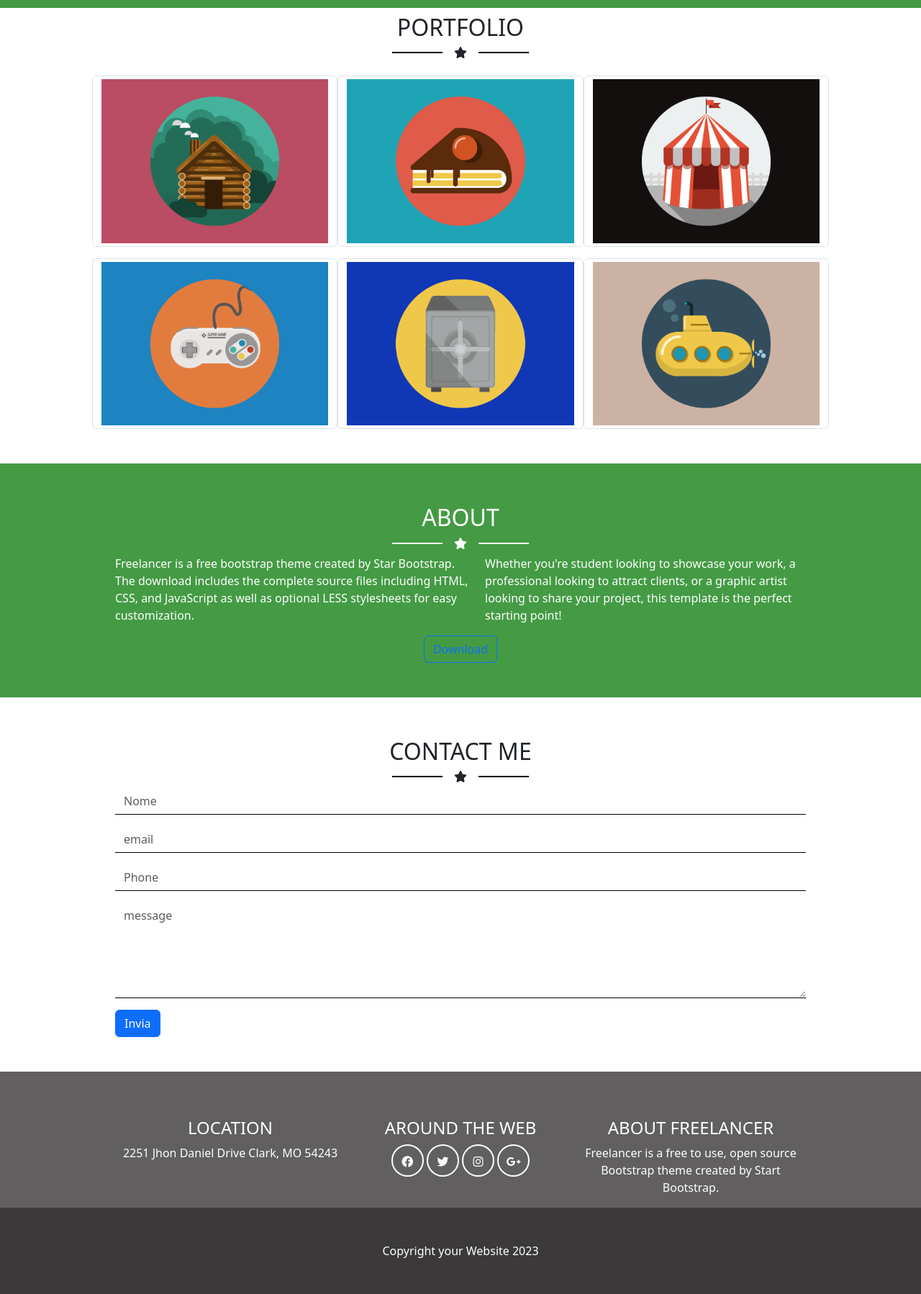
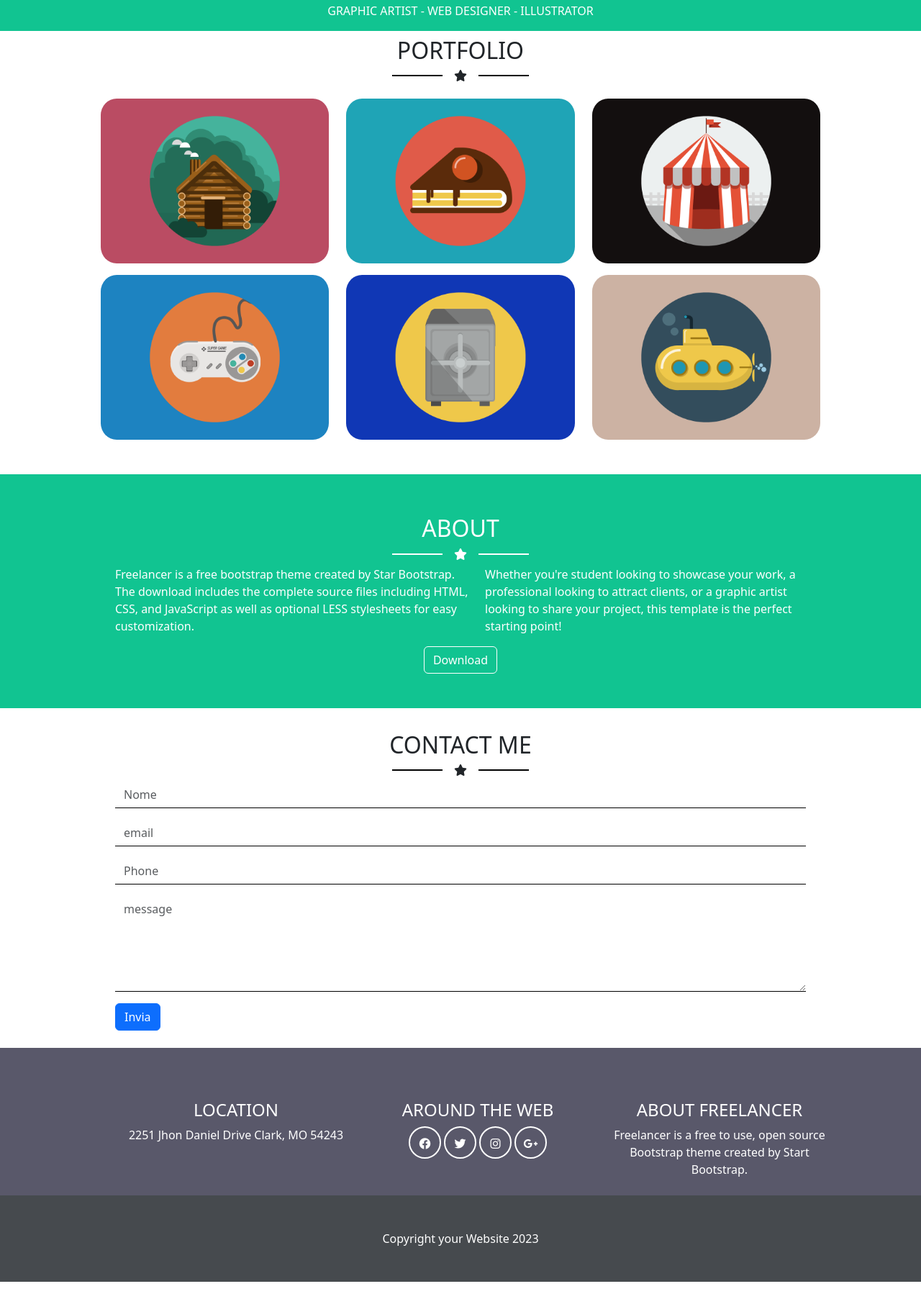
Before and after one commit to SalvatoreBrancato/html-css-bootstrap-freelancer, a plain HTML site: page index.html in a window 1280 px wide. Shown: the part 376-2174 px from the top of the page at 72% size. Drawn offline with nearby package versions, Linux system fonts and the light colour scheme.

Commit message:
Struttura corretta 2

```diff
--- a/css/style.css
+++ b/css/style.css
@@ -3,6 +3,10 @@ ul{
 }
 .img-avatar{
     width: 70%;
+}
+
+#section-2 .box-img img{
+    border-radius: 10%;
 }
 
 .line-wh{
@@ -19,15 +23,20 @@ ul{
 
 
 .bg-green{
-    background-color: rgb(68, 155, 68);
+    background-color: rgb(17, 196, 145);
 }
 
 .bg-light-gray{
-    background-color: rgb(97, 95, 95);
+    background-color: rgb(89, 88, 106);
 }
 
 .bg-gray{
-    background-color: rgb(59, 57, 57);
+    background-color: rgb(70, 74, 78);
+}
+
+.btn-white{
+    --bs-btn-color: white;
+    --bs-btn-border-color: white;
 }
 
 .form-control{
--- a/index.html
+++ b/index.html
@@ -12,7 +12,7 @@
 <body>
     <header>
         <!-- Nav-bar -->
-        <nav class="d-flex justify-content-between justify-content-md-around align-items-center  bg-secondary text-white">
+        <nav class="d-flex justify-content-between justify-content-md-around align-items-center bg-gray text-white py-2">
             <h2 class="ms-3">START BOOTSTRAP</h2>
             <div>
                 <i class="fa-solid fa-bars d-flex d-sm-none me-3"></i>
@@ -26,7 +26,7 @@
     </header>
     <main>
         <!-- I sezione -->
-        <section class="bg-green d-flex align-items-center flex-column pb-md-3">
+        <section class="bg-green d-flex align-items-center flex-column py-3">
             <img class="img-avatar" src="./img/avatar.svg" alt="img-avatar">
             <h1 class="text-white">START BOOTSTRAP</h1>
             <div class="d-flex jusify-content-center align-items-center text-white">
@@ -45,13 +45,13 @@
                 <i class="fa-solid fa-star"></i>
                 <div class="line-black ms-3"></div>
             </div>
-            <div class="row row-gap-3">
-                <img class="img-thumbnail col-md-6 col-lg-4"src="./img/cabin.png" alt="">
-                <img class="img-thumbnail col-md-6 col-lg-4"src="./img/cake.png" alt="">
-                <img class="img-thumbnail col-md-6 col-lg-4"src="./img/circus.png" alt="">
-                <img class="img-thumbnail col-md-6 col-lg-4"src="./img/game.png" alt="">
-                <img class="img-thumbnail col-md-6 col-lg-4"src="./img/safe.png" alt="">
-                <img class="img-thumbnail col-md-6 col-lg-4"src="./img/submarine.png" alt="">
+            <div class="box-img row row-gap-3">
+                <img class="col-md-6 col-lg-4"src="./img/cabin.png" alt="">
+                <img class="col-md-6 col-lg-4"src="./img/cake.png" alt="">
+                <img class="col-md-6 col-lg-4"src="./img/circus.png" alt="">
+                <img class="col-md-6 col-lg-4"src="./img/game.png" alt="">
+                <img class="col-md-6 col-lg-4"src="./img/safe.png" alt="">
+                <img class="col-md-6 col-lg-4"src="./img/submarine.png" alt="">
             </div>
         </section>
 
@@ -69,13 +69,13 @@
                     <p class="text-white fs-6">Whether you're student looking to showcase your work, a professional looking to attract clients, or a graphic artist looking to share your project, this template is the perfect starting point!</p>
                 </div>
                 <div class="mx-auto col-6 mx-auto text-center">
-                    <button type="button" class="btn btn-outline-primary">Download</button>
+                    <button type="button" class="btn btn-outline-primary btn-white">Download</button>
                 </div>
             </div>
         </section>
 
         <!-- IV sezione -->
-        <section class="w-75 mx-auto pt-5 pb-5">
+        <section class="w-75 mx-auto py-4">
             <h2 class="text-center mt-2">CONTACT ME</h2>
             <div class="d-flex justify-content-center align-items-center mb-2">
                 <div class="line-black me-3"></div>
@@ -95,18 +95,20 @@
     <!-- footer -->
     <footer class="bg-light-gray pt-5">
         <div class="w-75 mx-auto text-center d-md-flex justify-content-md-around align-items-start text-white">
-            <div class="mt-3 col-md-4">
+            <div class="mt-3 col-md-4 py-2 mx-2">
                 <h4>LOCATION</h4>
                 <span>2251 Jhon Daniel Drive Clark, MO 54243</span>
             </div>
-            <div class="mt-3 col-md-4">
+            <div class="mt-3 col-md-4 py-2 mx-2">
                 <h4>AROUND THE WEB</h4>
-                <i class="fa-brands fa-facebook"></i>
-                <i class="fa-brands fa-twitter"></i>
-                <i class="fa-brands fa-instagram"></i>
-                <i class="fa-brands fa-google-plus-g"></i>
+                <div class="d-flex justify-content-center">
+                    <i class="fa-brands fa-facebook me-1"></i>
+                    <i class="fa-brands fa-twitter me-1"></i>
+                    <i class="fa-brands fa-instagram me-1"></i>
+                    <i class="fa-brands fa-google-plus-g"></i>
+                </div>
             </div>
-            <div class="mt-3 col-md-4">
+            <div class="mt-3 col-md-4 py-2 mx-2">
                 <h4>ABOUT FREELANCER</h4>
                 <p>Freelancer is a free to use, open source Bootstrap theme created by Start Bootstrap.</p>
             </div>
```
